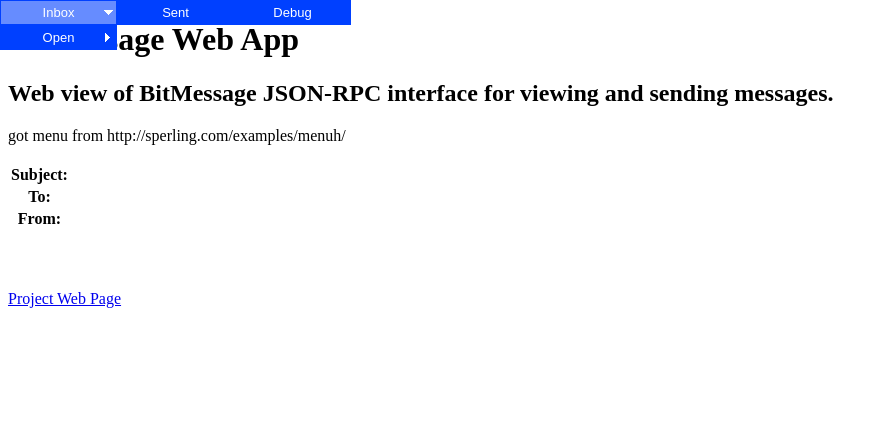
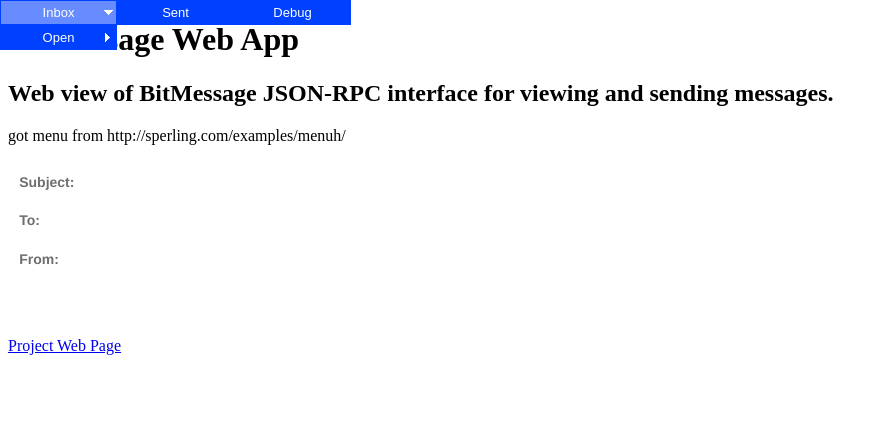
Before and after one commit to mjasny/BitMessageWebApp, a Flask app: template templates/view.html in a window 1280 px wide. Shown: the top 423 px of the page, without its empty margins (0-896 px from the left). Run offline with Flask 2, Linux system fonts and the light colour scheme; the template is opened without the code that fills it, so the values that code supplies are empty.

Commit message:
Update style.css

```diff
--- a/static/style.css
+++ b/static/style.css
@@ -1,4 +1,3 @@
-
 article, aside, figure, footer, header, hgroup, nav, section
 {
     display: block;
@@ -113,3 +112,42 @@ div#menuh li li li li:hover ul
 {display:block;}
 
 /* End CSS Drop Down Menu */
+
+table {
+  border-collapse: collapse;
+  border: none;
+  font: normal 14px helvetica, verdana, arial, sans-serif;
+  border-spacing: 1px;
+  }
+td, th {
+  border: 1px;
+  padding: .8em;
+  color: #6E6E6E;
+  }
+tbody td a {
+  background: transparent;
+  text-decoration: none;
+  color: #9F9F9F;
+  }
+tbody th a {
+  font: bold 11px helvetica, verdana, arial, sans-serif;
+  background: transparent;
+  text-decoration: none;
+  font-weight:normal;
+  color: #9F9F9F;
+  }
+tbody th {
+  vertical-align: top;
+  text-align: left;
+}
+tbody td {
+  vertical-align: top;
+  text-align: left;
+  }
+tbody tr:hover {
+  background: #0E0E0E;
+  }
+tbody tr:hover th,
+tbody tr.odd:hover th {
+  background: #0E0E0E;
+  }
```
